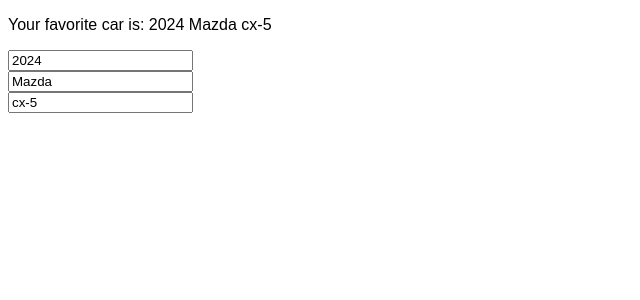
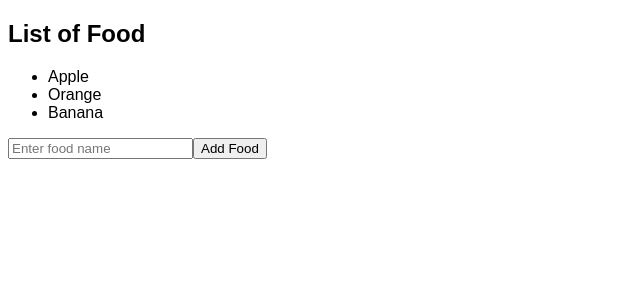
Before and after one commit to EsteAdonis/my-react-app, a React (Vite) app: page / in a window 1280 px wide. Shown: the top 300 px of the page, without its empty margins (0-640 px from the left). Built offline with nearby package versions, Linux system fonts and the light colour scheme.

Commit message:
Update State with Array

```diff
--- a/src/App.jsx
+++ b/src/App.jsx
@@ -1,11 +1,11 @@
+import UpdateStateWithArray from "./Update-State-With-Array/UpdateStateWithArray"
 
-import UpdateState from "./Update-State/UpdateState"
 
 function App() {
 
   return (
     <>
-      <UpdateState />
+      <UpdateStateWithArray />
     </>
   )
 }
--- /dev/null
+++ b/src/Update-State-With-Array/UpdateStateWithArray.jsx
@@ -0,0 +1,28 @@
+import React, { useState } from 'react';
+
+function UpdateStateWithArray() {
+  const [foods, setFoods] = useState(["Apple", "Orange", "Banana"]);
+
+  function handlerAddFood() {
+    const newFood = document.getElementById('foodInput').value;
+    document.getElementById('foodInput').value = "";
+    setFoods(f => [...f, newFood])
+  }
+
+  function handlerRemoveFood(index) {
+    setFoods(foods.filter((_, i) => i != index ))
+  }
+
+  return (
+    <div>
+      <h2>List of Food</h2>
+      <ul>
+        {foods.map((food, index) => <li key={index} onClick={() => handlerRemoveFood(index)}>{food}</li>)}
+      </ul>
+      <input type="text" id="foodInput" placeholder="Enter food name" />
+      <button onClick={handlerAddFood}>Add Food</button>
+    </div>
+  );
+}
+
+export default UpdateStateWithArray
```
